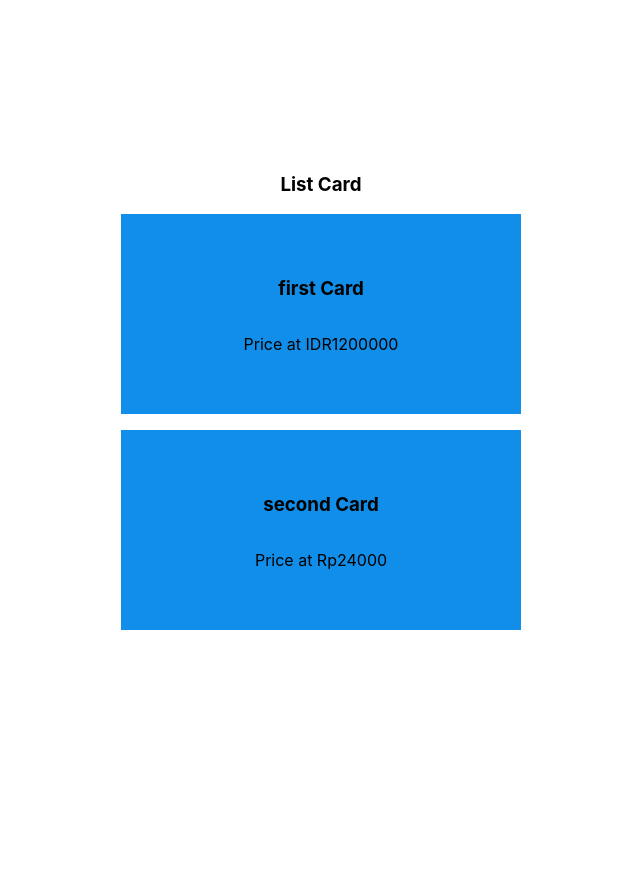
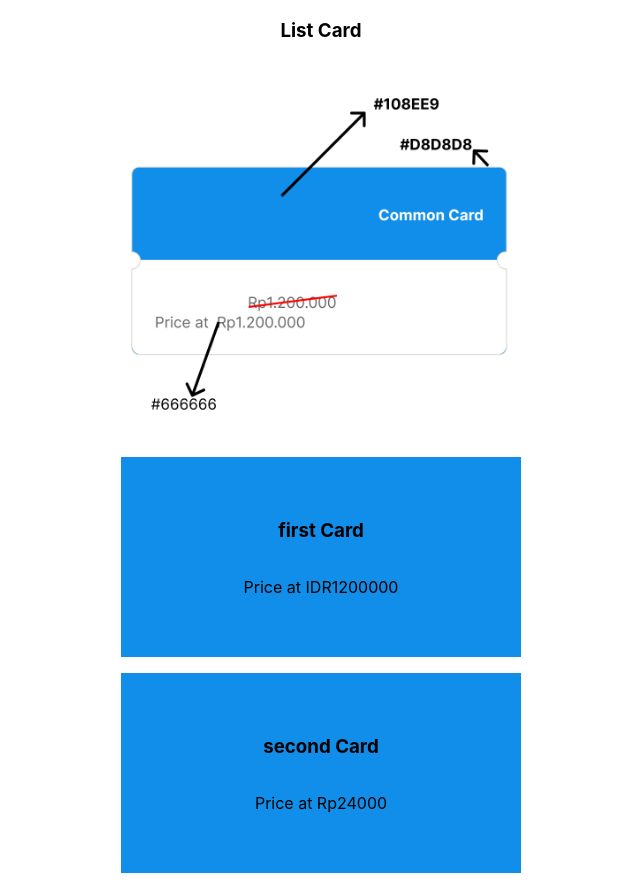
Before and after one commit to LisaIndraputri/one-d-h, a React (Create React App) app: page / in a window 1280 px wide. Shown: the whole page, without its empty margins (319-959 px from the left). Before the commit the page ends 800 px from the top, so only its background shows below. Built offline with nearby package versions, Linux system fonts and the light colour scheme.

Commit message:
feat: add image example

```diff
--- a/src/App.jsx
+++ b/src/App.jsx
@@ -17,6 +17,11 @@ function App() {
   return (
     <div className="app-container d-flex-center">
       <h3>List Card</h3>
+      <div className='app-img'>
+        {/* TASK
+        Please update Card Component to be this card example */}
+        <img src={require('./assets/imgs/example.png')} alt="example-img" />
+      </div>
       {
         cardList.map(itm =>
           <Card
--- a/src/styles/index.scss
+++ b/src/styles/index.scss
@@ -12,9 +12,19 @@ code {
   font-family: source-code-pro, Menlo, Monaco, Consolas, 'Courier New',
     monospace;
 }
-.app-container {
-  min-height: 100vh;
-  width: 100%;
+.app {
+  &-container {
+    min-height: 100vh;
+    width: 100%;
+  }
+  &-img {
+    width: 500px;
+
+    img {
+      width: 100%;
+      height: auto;
+    }
+  }
 }
 .d-flex-center {
   display: flex;
```
Also changed, not shown: src/assets/imgs/example.png (added).
